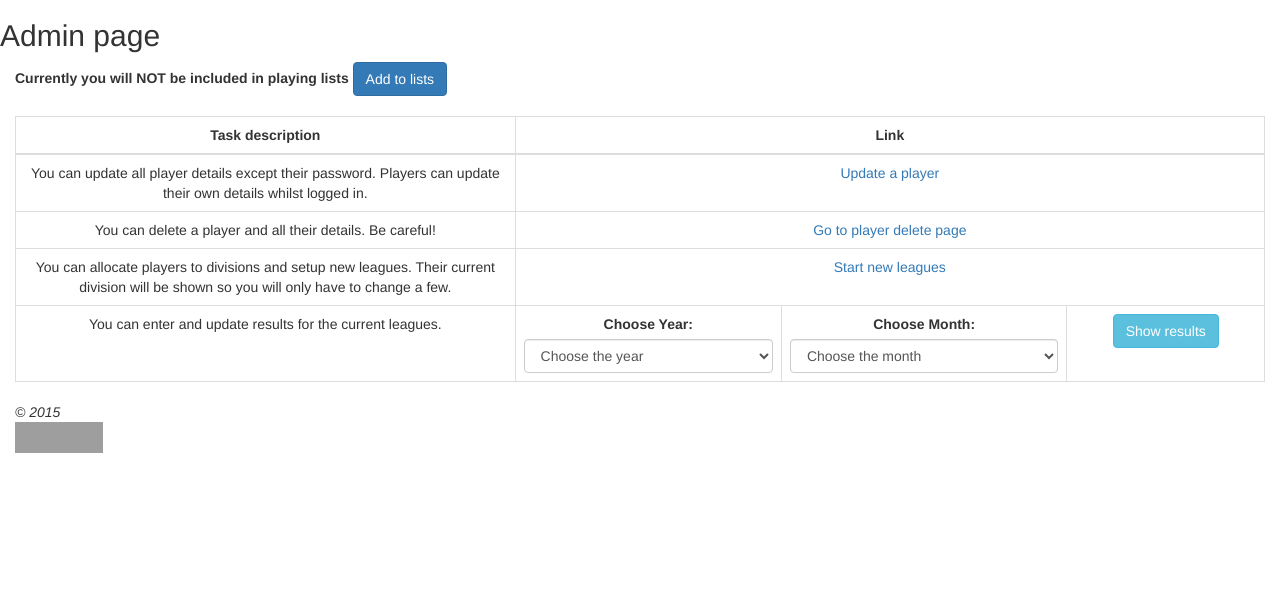
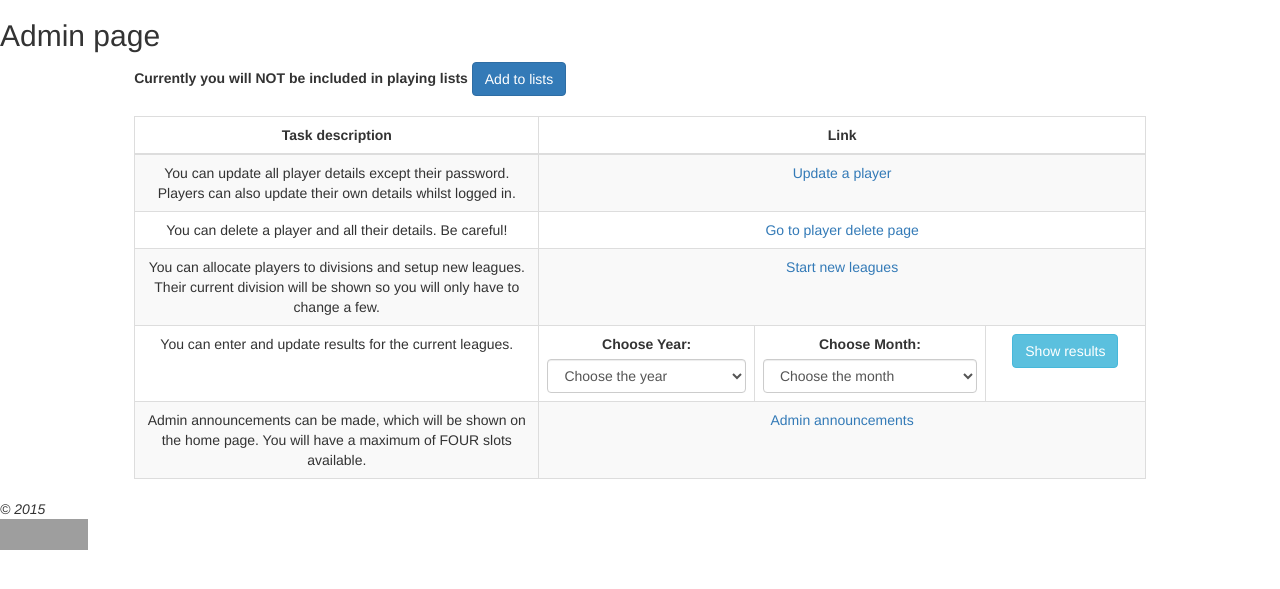
Before and after one commit to Hari96/stour-squashclub, a CodeIgniter app: page /database/player_admin in a window 1280 px wide. Shown: the part 121-710 px from the top of the page. Run offline with CodeIgniter, Linux system fonts and the light colour scheme; the visitor is signed in with stand-in values (Sample User, id 1); tables that the repository leaves empty or names only in its code hold one stand-in row (values such as "Sample post"); grey boxes are pictures that could not be loaded.

Commit message:
Completed facility for admin to post announcements

```diff
--- a/application/controllers/Player_admin.php
+++ b/application/controllers/Player_admin.php
@@ -61,4 +61,17 @@
     $this->load->view('templates/footer', $data);
 
   }
+
+  public function announcement_view($page="announcements_view") {
+    if (!file_exists(APPPATH.'views/admin_views/'.$page.'.php')) {
+      // whoops don't have a page for that!
+      show_404();
+    }
+
+     $data['comments'] = $this->users_model->get_announcements();
+
+     $this->load->view('templates/header', $data);
+     $this->load->view('admin_views/'.$page, $data);
+     $this->load->view('templates/footer', $data);
+  }
 }
--- a/application/models/Insert_model.php
+++ b/application/models/Insert_model.php
@@ -165,4 +165,13 @@
     $this->db->update('players', $data);
   }
 
+  public function empty_announcements() {
+    $this->db->empty_table('admin_announcements');
+    $this->db->query("ALTER TABLE admin_announcements AUTO_INCREMENT = 1");
+  }
+
+  public function insert_announcements($data) {
+    $this->db->insert('admin_announcements', $data);
+  }
+
 }
--- a/application/models/Users_model.php
+++ b/application/models/Users_model.php
@@ -162,4 +162,9 @@
     return $div;
   }
 
+  public function get_announcements() {
+    $query = $this->db->get('admin_announcements');
+    return $query->result_array();
+  }
+
 }
--- a/application/views/admin_views/admin_home.php
+++ b/application/views/admin_views/admin_home.php
@@ -47,8 +47,17 @@
    <a href="#" class="close" data-dismiss="alert" aria-label="close">&times;</a>
   </div>
 <?php $divtoolarge_message = ''; } ?>
+<?php if (isset($announcement_message)) { ?>
+ <div class="message-box alert alert-info alert-dismissible">
+   <h3 style="color:green;"><?php echo $announcement_message; ?></h3>
+   <a href="<?php echo base_url();?>player_admin/announcement_view/announcements_view">Return to announcements page</a>
+   <a href="#" class="close" data-dismiss="alert" aria-label="close">&times;</a>
+  </div>
+<?php $announcement_message = ''; } ?>
 
 <div class="container-fluid">
+  <class="row">
+    <div class="col-md-10 col-md-offset-1 table-responsive">
       <?php echo form_open('player_admin');
         if ($_SESSION['role'] == 1) {
       ?>
@@ -59,14 +68,13 @@
          <span><strong>Currently you will NOT be included in playing lists</strong></span>&nbsp;<button type="submit" class="btn btn-primary">Add to lists</button>
          <br><br>
       <?php } echo form_close(); ?>
-  <div class="table-responsive">
-  <table class="table table-bordered">
+      <table class="table table-striped table-bordered">
         <thead>
           <tr><th style="width:40%;">Task description</th><th style="width:60%;" colspan="3">Link</th></tr>
         </thead>
         <tbody>
           <tr>
-        <td>You can update all player details except their password. Players can update their own details whilst logged in. </td>
+            <td>You can update all player details except their password. Players can also update their own details whilst logged in. </td>
             <td colspan="3"><a href="<?php echo base_url();?>player_admin/crud_view/user_update">Update a player</a></td>
           </tr>
           <tr>
@@ -135,8 +143,13 @@
             </td>
             <?php echo form_close(); ?>
           </tr>
+          <tr>
+            <td>Admin announcements can be made, which will be shown on the home page. You will have a maximum of FOUR slots available.</td>
+            <td colspan="3"><a href="<?php echo base_url();?>player_admin/announcement_view/announcements_view">Admin announcements</a></td>
+          </tr>
         </tbody>
       </table>
+  </div>
 </div>
 <?php } else {
   echo "You are not an admin, so you do not have access to this page <br>";
```
Also changed, not shown: application/controllers/Admin_announcements.php (added, +41 -0 lines), application/views/admin_views/announcements_view.php (added, +34 -0 lines). Lines whose indentation alone changed are shown as unchanged.
